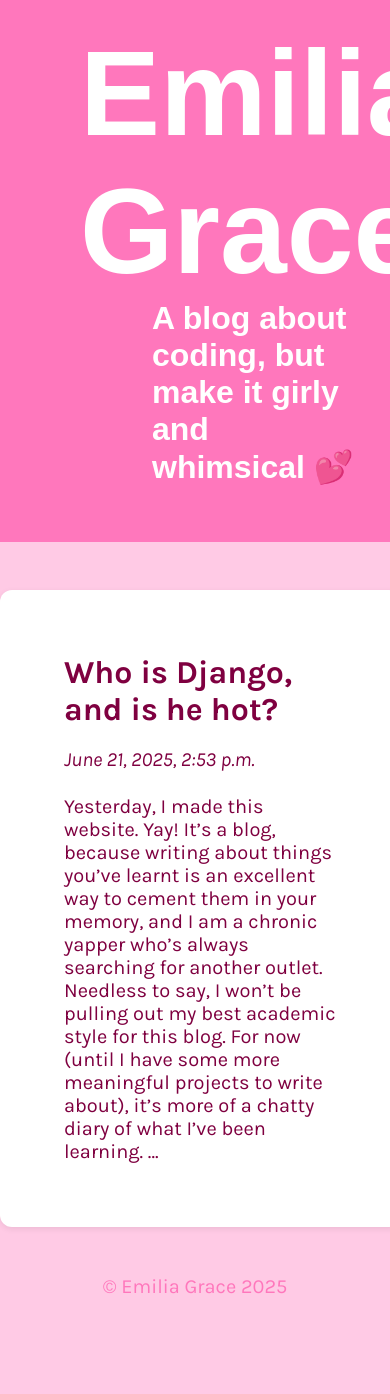
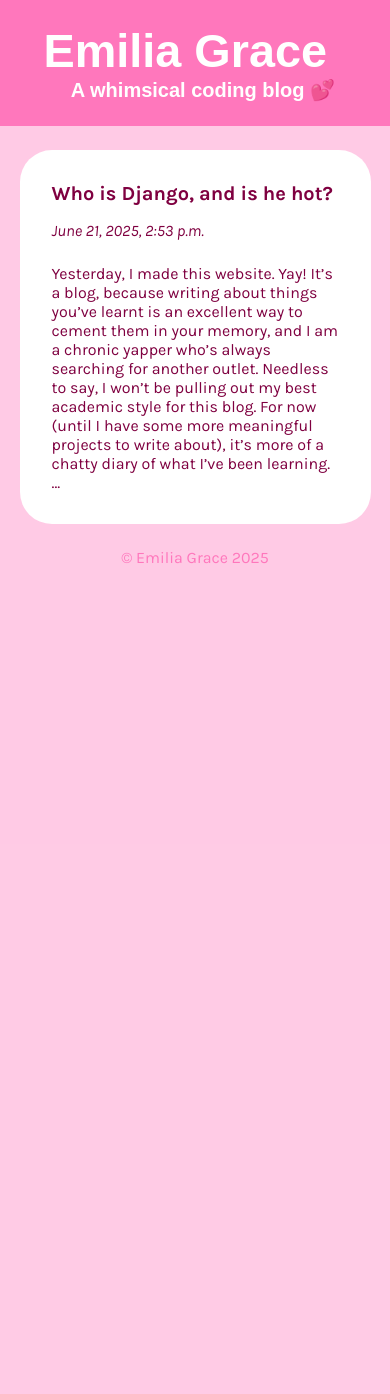
Before and after one commit to emiliacgrace/emiliagrace, a Django app: page / in a window 390 px wide; the page is wider, and only the part inside the window is pictured. After the commit the page ends 564 px from the top of that part, so only its background shows below. Run offline with Django 5.2, Linux system fonts and the light colour scheme; data comes from the database, SQL or seed files in the repository; some libraries are stand-ins or nearby versions; some web fonts are replaced.

Commit message:
Implemented mobile-first

```diff
--- a/emiliagrace/settings.py
+++ b/emiliagrace/settings.py
@@ -8,7 +8,6 @@ BASE_DIR = Path(__file__).resolve().parent.parent
 DEBUG = config('DEBUG', default=False, cast=bool)
 SECRET_KEY = config('SECRET_KEY')
 ALLOWED_HOSTS = config('ALLOWED_HOSTS', default='').split(',')
-print("Allowed:", ALLOWED_HOSTS)
 
 # Application definition
 
--- a/templates/base.html
+++ b/templates/base.html
@@ -1,6 +1,7 @@
 <!DOCTYPE html>
 <html lang="en">
 <head>
+    <meta name="viewport" content="width=device-width, initial-scale=1.0">
     <link rel="preconnect" href="https://fonts.googleapis.com">
     <link rel="preconnect" href="https://fonts.gstatic.com" crossorigin>
     <link href="https://fonts.googleapis.com/css2?family=Funnel+Display:wght@300..800&family=Karla:ital,wght@0,200..800;1,200..800&display=swap" rel="stylesheet">    <meta charset="UTF-8">
@@ -9,44 +10,54 @@
     <script>hljs.initHighlightingOnLoad();</script>
     <title>{% block title %}Emilia Grace{% endblock %}</title>
     <style>
+        {% comment %} * {
+            outline: 1px solid red;
+        } {% endcomment %}
+
+        body {
+            margin: 0;
+            background-color: #ffcae5;
+            font-family: "Karla", sans-serif;
+            color: #7f0040;
+        }
+
         header {
+            width: 100%;
+            padding: 1.5rem;
+            box-sizing: border-box;
             background-color: #ff77bc;
-            padding: 1.5rem;
-            padding-left: 5rem;
-            color: #fff;
             font-family: "Funnel Display", sans-serif;
             font-weight: 600;
+            color: #ffffff;
         }
 
         header h1 {
             margin: 0;
-            font-size: 7.5rem;
+            padding-left: clamp(0rem, 5vw, 5rem);
+            font-size: clamp(2.5rem, 12vw, 7.5rem);
         }
 
         header p {
-            padding-left: 4.5rem;
             margin-top: 0rem;
-            font-size: 2rem;
+            margin-bottom: 0;
+            padding-left: clamp(0rem, 12vw, 7.5rem);
+            font-size: 125%;
         }
 
-        body {
-            background-color: #ffcae5;
-            margin: 0;
-            font-size: 1.25rem;
-            color: #7f0040;
-            font-family: "Karla", sans-serif;
+        @media screen and (min-width: 375px) {
+        }
+
+        @media screen and (min-width: 768px) {
         }
 
         .blog-post {
-            margin: 3rem auto;
-            width: 70vw;
+            margin: 1.5rem auto;
             max-width: 1200px;
+            width: clamp(90%, 12vw, 70%);
+            box-sizing: border-box;
+            border-radius: 32px;
+            padding: 2rem;
             background-color: #ffffff;
-            border-radius: 12px;
-            box-shadow: 0 2px 6px rgba(0, 0, 0, 0.08);
-            padding: 4rem;
-            margin-bottom: 2rem;
-            color: #7f0040;
         }
 
         .home-page .blog-post:hover {
@@ -57,26 +68,26 @@
         .blog-post h2 {
             margin-top: 0;
             margin-bottom: 0;
-            font-size: 2rem;
+            font-size: 125%;
         }
 
         .blog-post p {
-            font-size: 1.25rem;
             margin-bottom: 1.5rem;
         }
 
         code {
+            padding: 1px;
+            padding-left: 4px;
+            border-radius: 4px;
             background-color: #ffaed7;
-            padding: 0 4px;
-            border-radius: 4px;
             font-family: monospace;
-            color: #7f0040;
+            font-size: 115%;
         }
 
         pre {
+            padding-left: 1rem;
+            border-radius: 16px;
             background-color: #7f0040;
-            padding-left: 1rem;
-            border-radius: 8px;
             overflow-x: auto;
         }
 
@@ -88,11 +99,10 @@
         pre code {
             background: none !important;
             font-family: monospace;
-            color: #fff;
         }
 
         .hljs {
-            color: #fff !important;
+            color: #ffffff !important;
             line-height: 1 !important;
         }
 
@@ -132,8 +142,7 @@
 
         footer {
             text-align: center;
-            padding: 1rem;
-            margin-top: 2rem;
+            margin-top: 1.5rem;
             margin-bottom: 5rem;
             color: #ff77bc;
         }
@@ -143,7 +152,7 @@
 <body class="{% block body_class %}{% endblock %}">
     <header>
         <h1>Emilia Grace</h1>
-        <p>A blog about coding, but make it girly and whimsical 💕</p>
+        <p>A whimsical coding blog 💕</p>
     </header>
 
     <main>
```
Also changed, not shown: 2 other files.
